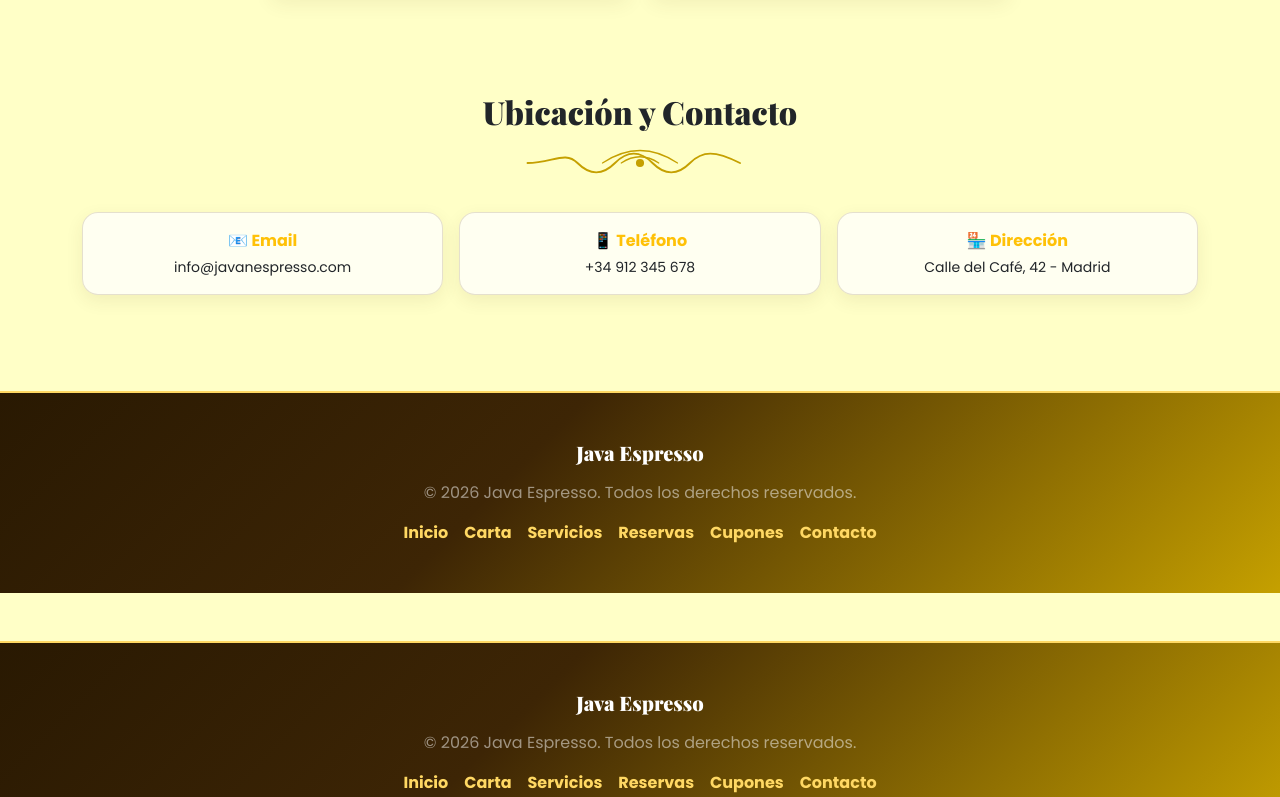
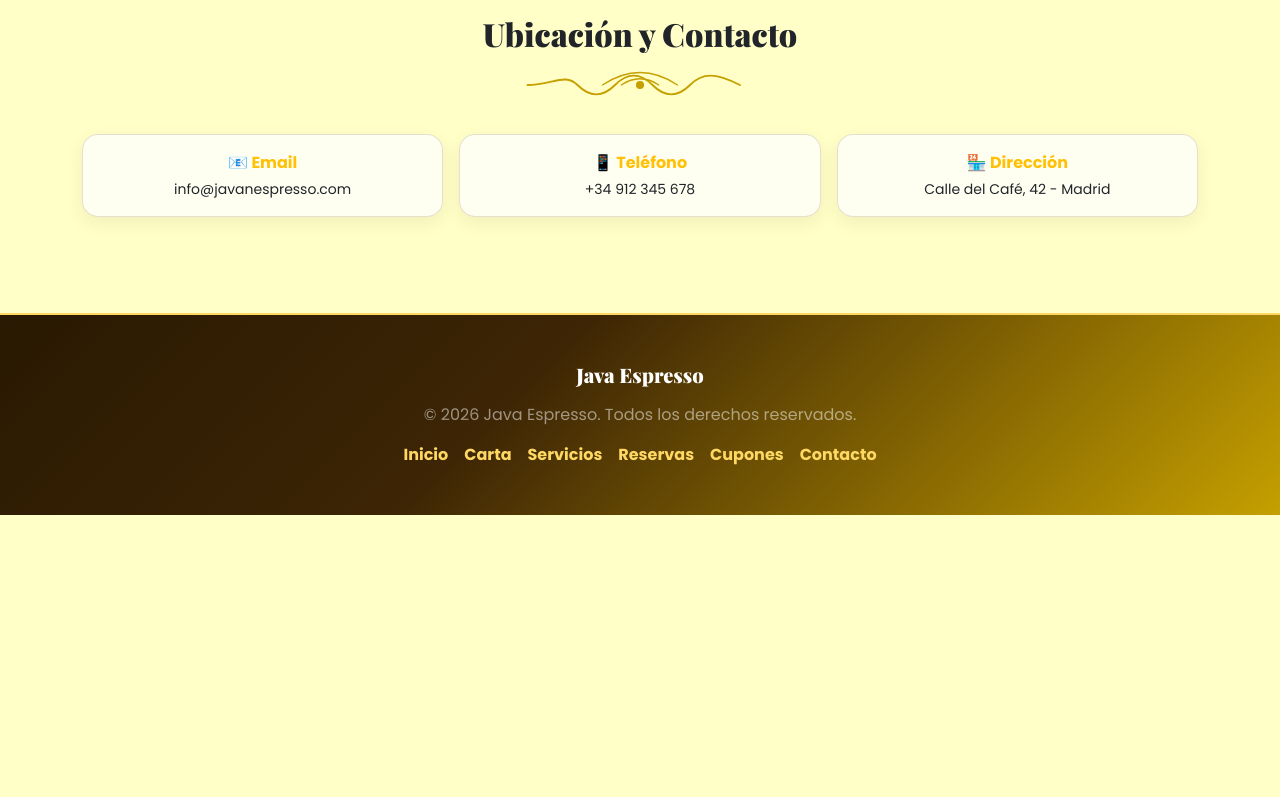
Before and after one commit to MarioClaramonte09/ProyectoCafeteria, an Angular app: page / in a window 1280 px wide. Shown: the part 2000-2797 px from the top of the page. After the commit the page ends 2515 px from the top, so only its background shows below. Built offline with nearby package versions, Linux system fonts and the light colour scheme.

Commit message:
el footer y el nabvar solucionado, imagenes tambien

```diff
--- a/src/app/pages/home/home.component.html
+++ b/src/app/pages/home/home.component.html
@@ -1,4 +1,3 @@
-<app-navbar />
 <!-- Splash Screen -->
   <div id="splash-screen"
     class="position-fixed top-0 start-0 w-100 vh-100 bg-dark d-flex align-items-center justify-content-center"
@@ -427,4 +426,3 @@
       </div>
     </div>
   </footer>
-<app-footer />
```
